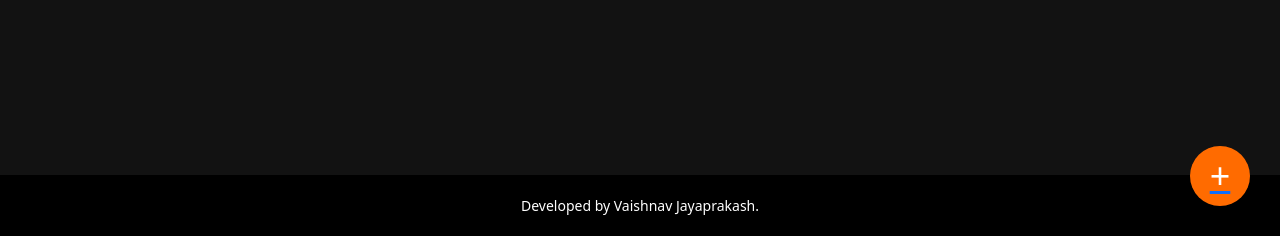
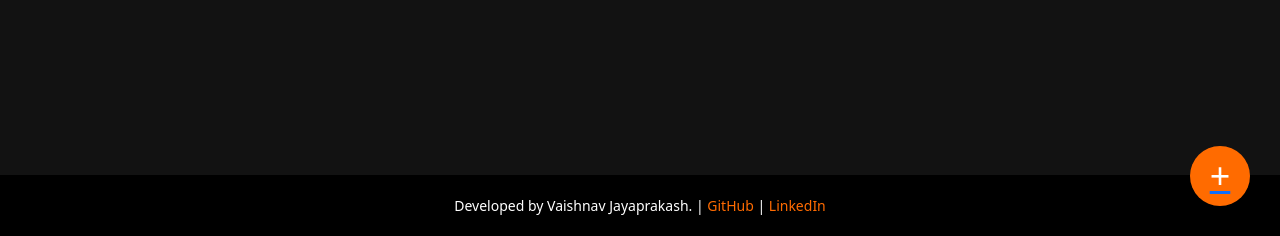
Before and after one commit to SirVishnu/attendance-tracker, a Flask app: page / in a window 1280 px wide. Shown: the part 564-800 px from the top of the page. Run offline with Flask 3, Linux system fonts and the light colour scheme; the visitor is signed in with stand-in values (Sample User, id 1); data that the repository does not hold is empty.

Commit message:
added contact details in footer

```diff
--- a/static/style.css
+++ b/static/style.css
@@ -175,6 +175,14 @@ form p a:hover {
     text-decoration: underline;
 }
 
+footer  a {
+    color: #FF6B00;
+    text-decoration: none;
+}
+
+footer a:hover {
+    text-decoration: underline;
+}
 /* Footer Styling */
 footer {
     background-color: black;
--- a/templates/layout.html
+++ b/templates/layout.html
@@ -28,7 +28,7 @@
         {% block main %}{% endblock %}
     </main>
     <footer>
-        Developed by Vaishnav Jayaprakash.
+        Developed by Vaishnav Jayaprakash. | <a href="https://github.com/SirVishnu">GitHub</a> | <a href="https://www.linkedin.com/in/vaishnav-jayaprakash-a12b49293?utm_source=share_via&utm_content=profile&utm_medium=member_android">LinkedIn</a>
     </footer>
 </body>
 </html>
```
